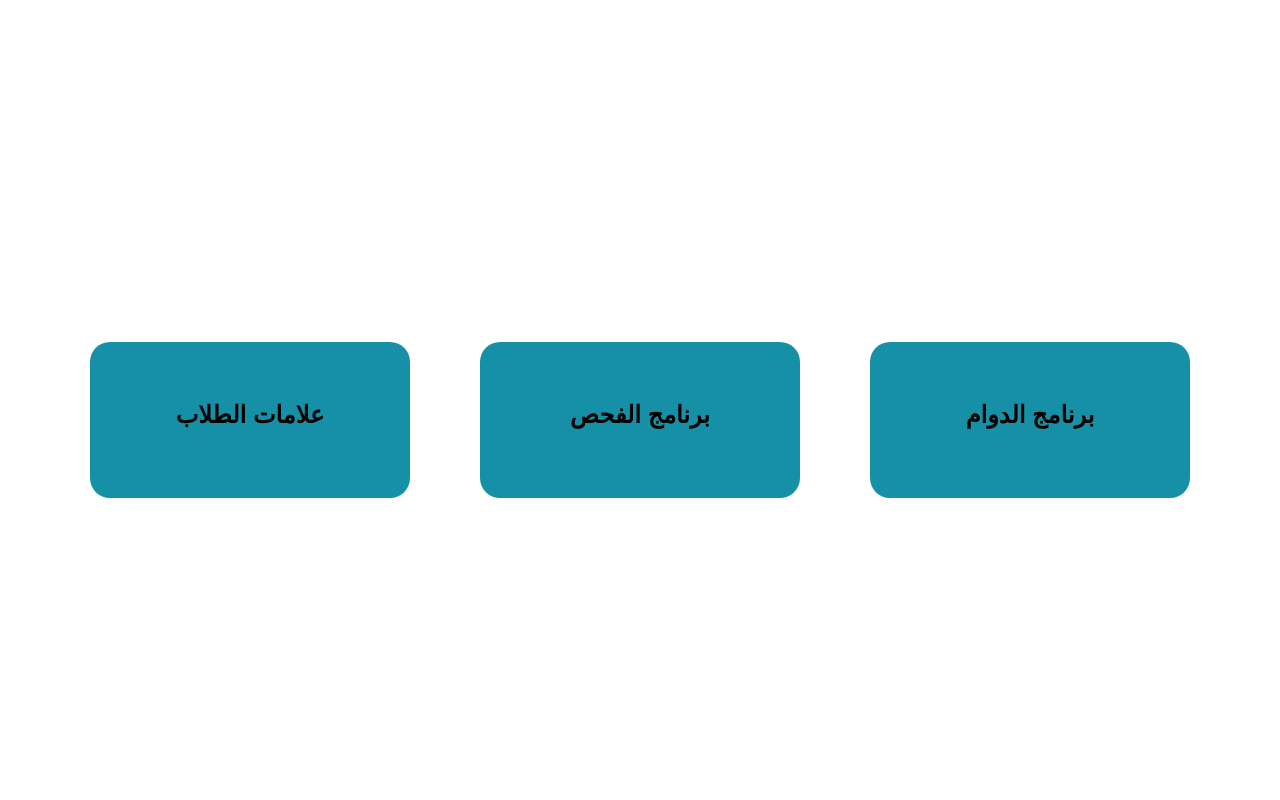
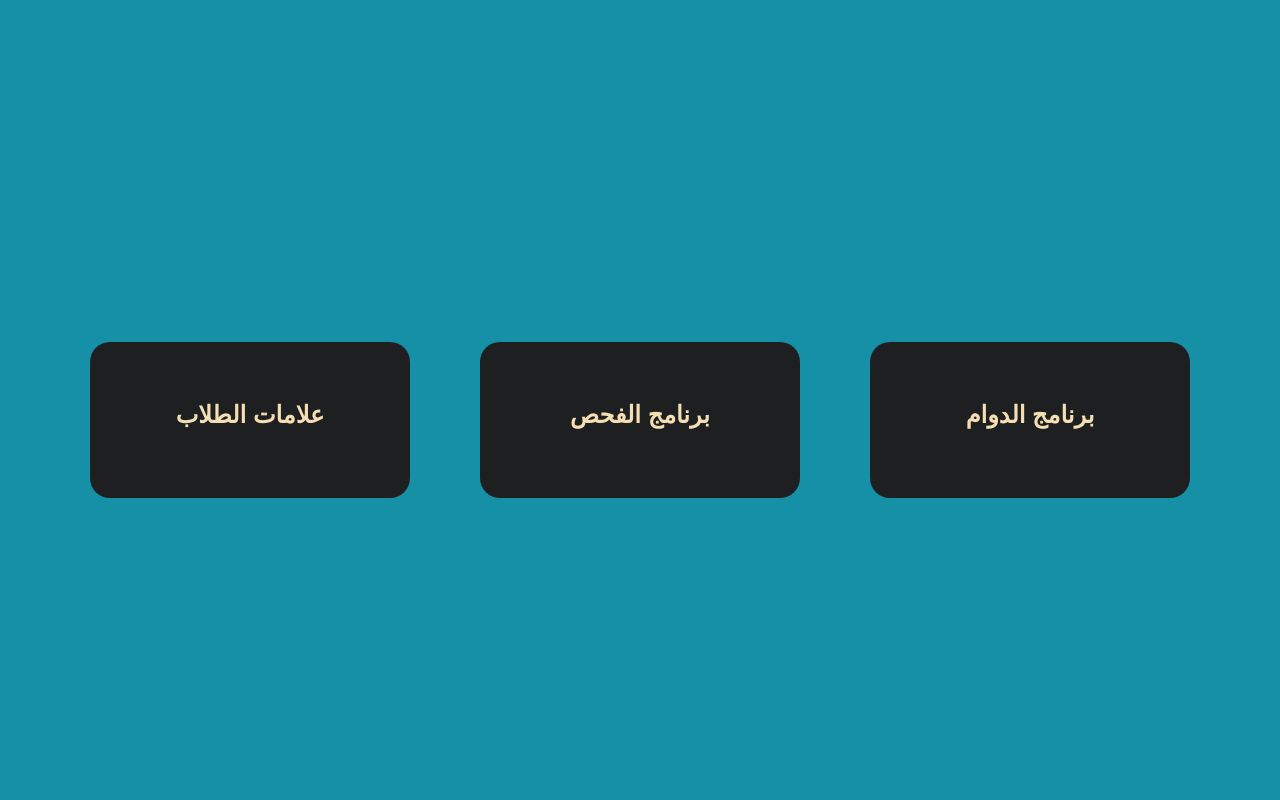
Before and after one commit to ZohirB/SE_Project, a PHP site: the page made by home page/home.html in a window 1280 px wide. Run offline with PHP 8.4, Linux system fonts and the light colour scheme.

Commit message:
main
Signed-off-by: raoof405 <abdalraoofabedalaya@gmail.com>

```diff
--- a/home page/home.css
+++ b/home page/home.css
@@ -4,7 +4,7 @@
      .course {
         text-align: center;
         padding-top: 20px;
-
+      background-color:rgb(22,144,167) ;
 	display: flex;
 	justify-content: center;
 	align-items: center;
@@ -15,18 +15,18 @@
     .course h1 {
         font-size: 30px;
         font-weight: 600;
-        color: #000;
+        color: white;
     }
 
     .course p {
-        color: #666;
+        color: white;
         font-size: 14px;
         font-weight: bold;
         line-height: 20px;
     }
 
     .course1 {
-        background-color: rgb(22,144,167);
+        background-color: #1d1f20;
         box-sizing: border-box;
         border-radius: 20px;
         padding: 40px;
@@ -36,11 +36,11 @@
     .course1 h3 {
         text-align: center;
         margin-bottom: 30px;
-        color: black;
+        color: wheat;
         font-weight: bold;
     }
 
     .course1:hover {
-        box-shadow: 0 0 20px 0px black;
+        box-shadow: 0 0 20px 0px wheat;
     }
     /*campus*/
```
